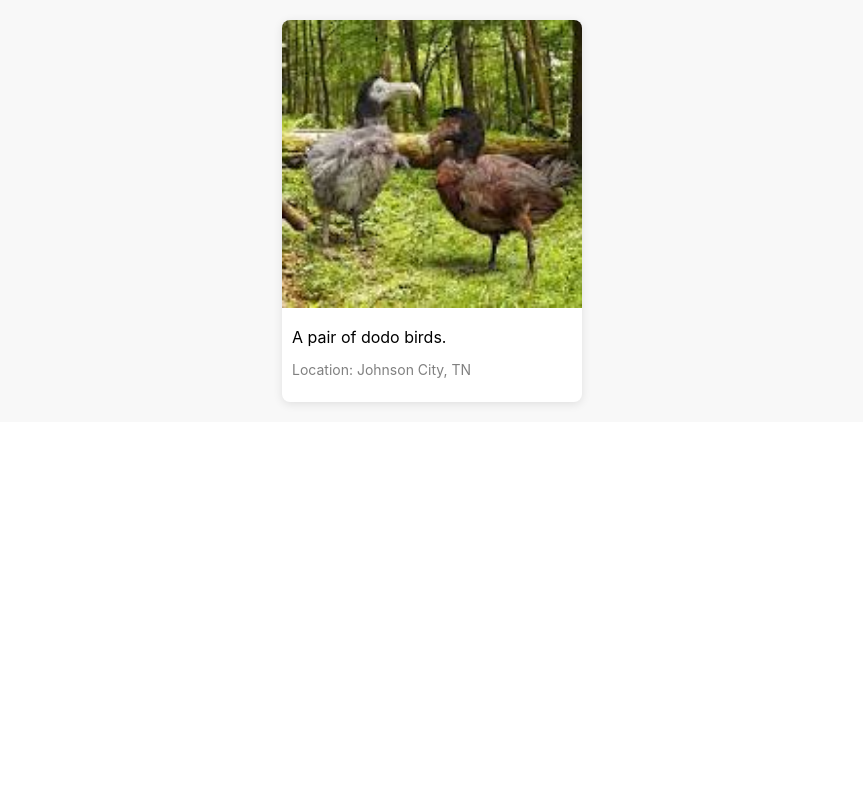
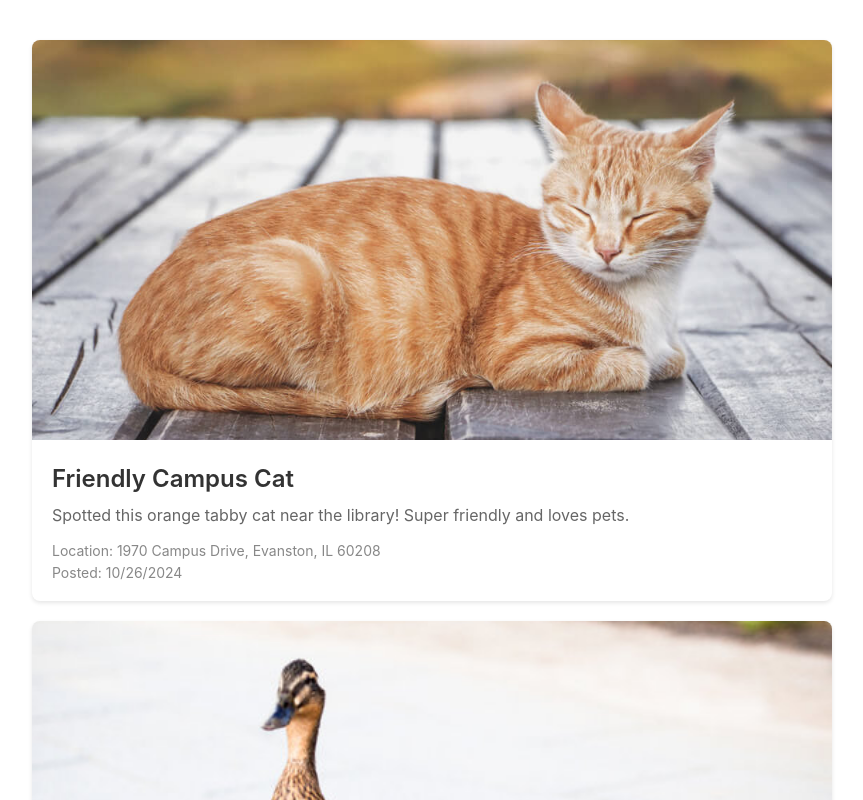
Before and after one commit to 392-f24/Critterly, a React (Vite) app: page /view_post in a window 1280 px wide. Shown: the top 800 px of the page, without its empty margins (208-1071 px from the left). Built offline with nearby package versions, Linux system fonts and the light colour scheme; no server answers.

Commit message:
Added Mock Data to View Posts, consolidated mock data

```diff
--- a/src/components/Map.jsx
+++ b/src/components/Map.jsx
@@ -3,38 +3,7 @@ import { useNavigate } from 'react-router-dom';
 import { Loader } from '@googlemaps/js-api-loader';
 import Navigation from './Navigation';
 import styles from './Map.module.css';
-
-import orangeTabby from '../mock_data/orange-tabby.jpg';
-import duck from '../mock_data/duck.jpg';
-import pizzaSquirrel from '../mock_data/PizzaSquirrel.jpeg';
-
-// Mock animal posts data
-const mockAnimalPosts = [
-    {
-        id: 1,
-        title: 'Friendly Campus Cat',
-        description: 'Spotted this orange tabby cat near the library! Super friendly and loves pets.',
-        photo: orangeTabby,
-        address: '1970 Campus Drive, Evanston, IL 60208', // University Library
-        date: new Date().toISOString()
-    },
-    {
-        id: 2,
-        title: 'Duck Family',
-        description: 'A mother duck with ducklings near the rocks! So cute!',
-        photo: duck,
-        address: '1999 Campus Drive, Evanston, IL 60208', // Lakefill area
-        date: new Date().toISOString()
-    },
-    {
-        id: 3,
-        title: 'Squirrel with Pizza',
-        description: 'This ambitious squirrel is trying to carry an entire slice of pizza up a tree 😂',
-        photo: pizzaSquirrel,
-        address: '633 Clark St, Evanston, IL 60208', // The Rock area
-        date: new Date().toISOString()
-    }
-];
+import { mockAnimalPosts } from '../mock_data/animalPosts';
 
 export default function Map() {
     const navigate = useNavigate();
@@ -65,6 +34,7 @@ export default function Map() {
             </div>
         `;
     };
+
 
     React.useEffect(() => {
         const loader = new Loader({
--- a/src/components/ViewPost.jsx
+++ b/src/components/ViewPost.jsx
@@ -1,21 +1,23 @@
-import React from 'react'
+import React from 'react';
+import { mockAnimalPosts } from '../mock_data/animalPosts';
+import styles from './ViewPost.module.css';
 
 export default function ViewPost() {
-    const post = {
-        image: '/dodobird.jpeg', // Replace with a valid image URL
-        caption: 'A pair of dodo birds.',
-        location: 'Johnson City, TN',
-      };
-
-      return (
-        <div className="post-container">
-          <div className="post">
-            <img src={post.image} alt="Post" className="post-image" />
-            <div className="post-details">
-              <p className="post-caption">{post.caption}</p>
-              <p className="post-location">Location: {post.location}</p>
-            </div>
-          </div>
+    return (
+        <div className={styles.postContainer}>
+            {mockAnimalPosts.map(post => (
+                <div key={post.id} className={styles.post}>
+                    <img src={post.photo} alt={post.title} className={styles.postImage} />
+                    <div className={styles.postDetails}>
+                        <h2 className={styles.postTitle}>{post.title}</h2>
+                        <p className={styles.postDescription}>{post.description}</p>
+                        <p className={styles.postLocation}>Location: {post.address}</p>
+                        <p className={styles.postDate}>
+                            Posted: {new Date(post.date).toLocaleDateString()}
+                        </p>
+                    </div>
+                </div>
+            ))}
         </div>
-      );
+    );
 }
--- /dev/null
+++ b/src/components/ViewPost.module.css
@@ -0,0 +1,57 @@
+.postContainer {
+    max-width: 800px;
+    margin: 20px auto;
+    padding: 20px;
+    display: flex;
+    flex-direction: column;
+    gap: 20px;
+}
+
+.post {
+    background: white;
+    border-radius: 8px;
+    box-shadow: 0 2px 4px rgba(0, 0, 0, 0.1);
+    overflow: hidden;
+    transition: transform 0.2s ease-in-out;
+}
+
+.post:hover {
+    transform: translateY(-2px);
+    box-shadow: 0 4px 8px rgba(0, 0, 0, 0.1);
+}
+
+.postImage {
+    width: 100%;
+    height: 400px;
+    object-fit: cover;
+}
+
+.postDetails {
+    padding: 20px;
+}
+
+.postTitle {
+    font-size: 24px;
+    font-weight: 600;
+    color: #333;
+    margin: 0 0 10px 0;
+}
+
+.postDescription {
+    font-size: 16px;
+    color: #666;
+    margin: 0 0 15px 0;
+    line-height: 1.5;
+}
+
+.postLocation {
+    font-size: 14px;
+    color: #888;
+    margin: 0 0 5px 0;
+}
+
+.postDate {
+    font-size: 14px;
+    color: #888;
+    margin: 0;
+}
--- /dev/null
+++ b/src/mock_data/animalPosts.jsx
@@ -0,0 +1,30 @@
+import orangeTabby from './orange-tabby.jpg';
+import duck from './duck.jpg';
+import pizzaSquirrel from './PizzaSquirrel.jpeg';
+
+export const mockAnimalPosts = [
+    {
+        id: 1,
+        title: 'Friendly Campus Cat',
+        description: 'Spotted this orange tabby cat near the library! Super friendly and loves pets.',
+        photo: orangeTabby,
+        address: '1970 Campus Drive, Evanston, IL 60208', // University Library
+        date: new Date().toISOString()
+    },
+    {
+        id: 2,
+        title: 'Duck Family',
+        description: 'A mother duck with ducklings near the rocks! So cute!',
+        photo: duck,
+        address: '1999 Campus Drive, Evanston, IL 60208', // Lakefill area
+        date: new Date().toISOString()
+    },
+    {
+        id: 3,
+        title: 'Squirrel with Pizza',
+        description: 'This ambitious squirrel is trying to carry an entire slice of pizza up a tree 😂',
+        photo: pizzaSquirrel,
+        address: '633 Clark St, Evanston, IL 60208', // The Rock area
+        date: new Date().toISOString()
+    }
+];
```
